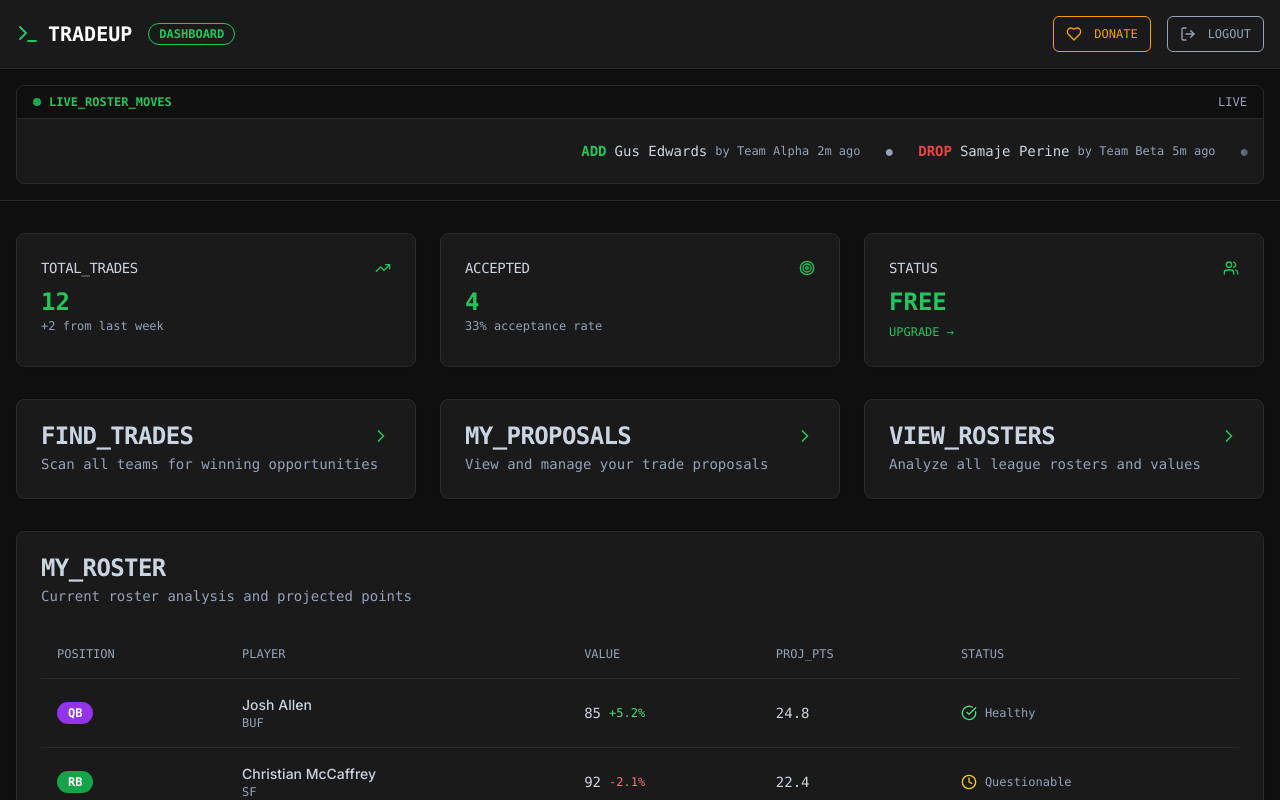
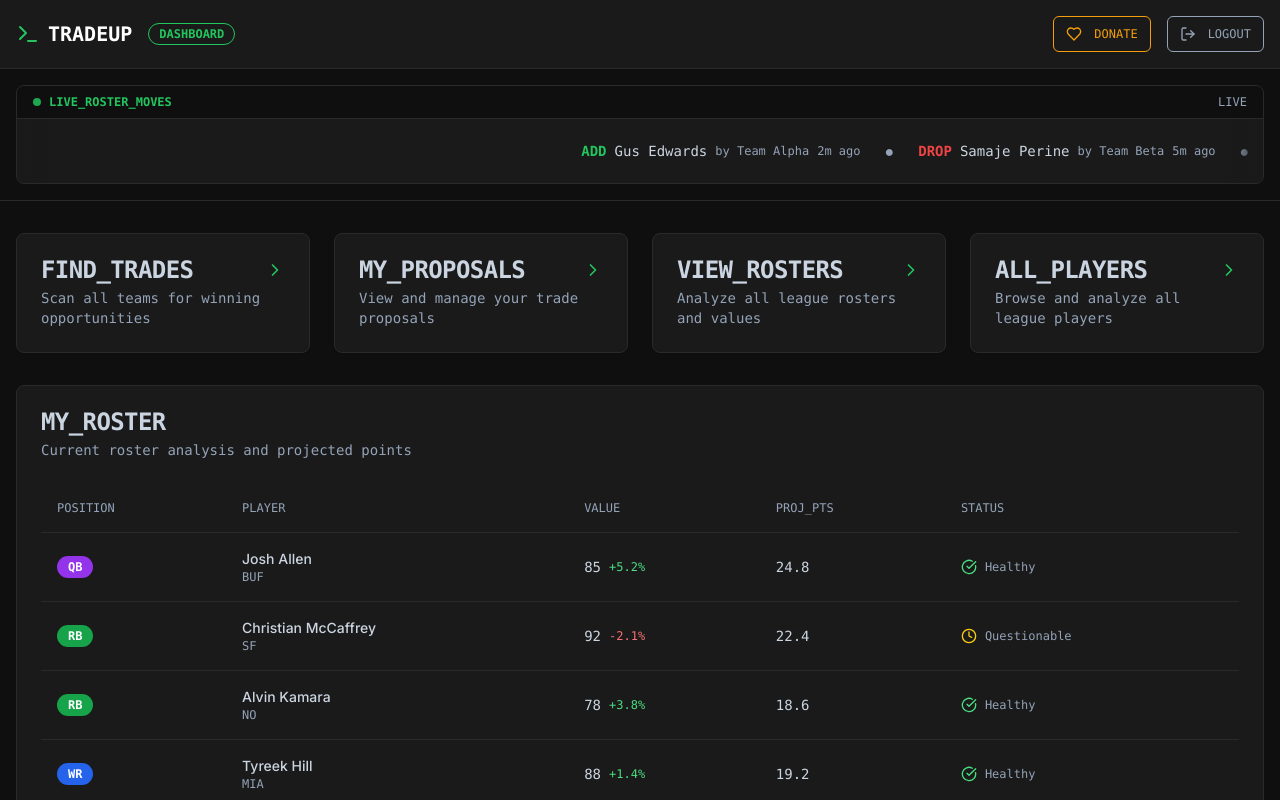
Before and after one commit to TheColorPlum/fantasy-quant-app, a Next.js app: page /dashboard in a window 1280 px wide. Shown: the top 800 px of the page. Built offline with nearby package versions, Linux system fonts and the light colour scheme.

Commit message:
feat: restore clean dashboard design with main CTAs
Remove irrelevant stats and add four main CTAs.

#VERCEL_SKIP

Co-authored-by: Pelumi Odimayo <19821872+TheColorPlum@users.noreply.github.com>

```diff
--- a/app/dashboard/page.tsx
+++ b/app/dashboard/page.tsx
@@ -25,12 +25,6 @@ interface Player {
   status: 'healthy' | 'questionable' | 'doubtful' | 'out'
 }
 
-interface DashboardStats {
-  totalTrades: number
-  acceptedTrades: number
-  isPremium: boolean
-}
-
 const mockRoster: Player[] = [
   { id: '1', name: 'Josh Allen', position: 'QB', team: 'BUF', value: 85, trend: 5.2, projectedPoints: 24.8, status: 'healthy' },
   { id: '2', name: 'Christian McCaffrey', position: 'RB', team: 'SF', value: 92, trend: -2.1, projectedPoints: 22.4, status: 'questionable' },
@@ -44,26 +38,10 @@ const mockRoster: Player[] = [
 ]
 
 export default function DashboardPage() {
-  const [stats, setStats] = useState<DashboardStats>({
-    totalTrades: 0,
-    acceptedTrades: 0,
-    isPremium: false
-  })
   const [showDonateModal, setShowDonateModal] = useState(false)
   const router = useRouter()
 
   useEffect(() => {
-    // Simulate loading dashboard stats
-    const loadStats = async () => {
-      // Mock API call
-      await new Promise(resolve => setTimeout(resolve, 1000))
-      setStats({
-        totalTrades: 12,
-        acceptedTrades: 4,
-        isPremium: false
-      })
-    }
-    loadStats()
   }, [])
 
   const handleLogout = async () => {
@@ -144,52 +122,8 @@ export default function DashboardPage() {
       </div>
 
       <div className="container mx-auto px-4 py-8">
-        {/* Stats Grid */}
-        <div className="grid grid-cols-1 md:grid-cols-3 gap-6 mb-8">
-          <Card className="bg-[#1a1a1a] border-[#2a2a2a]">
-            <CardHeader className="flex flex-row items-center justify-between space-y-0 pb-2">
-              <CardTitle className="text-sm font-medium text-[#cbd5e1] font-mono">TOTAL_TRADES</CardTitle>
-              <TrendingUp className="h-4 w-4 text-[#22c55e]" />
-            </CardHeader>
-            <CardContent>
-              <div className="text-2xl font-bold text-[#22c55e] font-mono">{stats.totalTrades}</div>
-              <p className="text-xs text-[#94a3b8] font-mono">+2 from last week</p>
-            </CardContent>
-          </Card>
-
-          <Card className="bg-[#1a1a1a] border-[#2a2a2a]">
-            <CardHeader className="flex flex-row items-center justify-between space-y-0 pb-2">
-              <CardTitle className="text-sm font-medium text-[#cbd5e1] font-mono">ACCEPTED</CardTitle>
-              <Target className="h-4 w-4 text-[#22c55e]" />
-            </CardHeader>
-            <CardContent>
-              <div className="text-2xl font-bold text-[#22c55e] font-mono">{stats.acceptedTrades}</div>
-              <p className="text-xs text-[#94a3b8] font-mono">33% acceptance rate</p>
-            </CardContent>
-          </Card>
-
-          <Card className="bg-[#1a1a1a] border-[#2a2a2a]">
-            <CardHeader className="flex flex-row items-center justify-between space-y-0 pb-2">
-              <CardTitle className="text-sm font-medium text-[#cbd5e1] font-mono">STATUS</CardTitle>
-              <Users className="h-4 w-4 text-[#22c55e]" />
-            </CardHeader>
-            <CardContent>
-              <div className="text-2xl font-bold text-[#22c55e] font-mono">
-                {stats.isPremium ? "PRO" : "FREE"}
-              </div>
-              {!stats.isPremium && (
-                <Link href="/upgrade">
-                  <Button variant="link" className="text-xs text-[#22c55e] p-0 h-auto font-mono">
-                    UPGRADE →
-                  </Button>
-                </Link>
-              )}
-            </CardContent>
-          </Card>
-        </div>
-
         {/* Quick Actions */}
-        <div className="grid grid-cols-1 md:grid-cols-3 gap-6 mb-8">
+        <div className="grid grid-cols-1 md:grid-cols-2 lg:grid-cols-4 gap-6 mb-8">
           <Link href="/trades">
             <Card className="bg-[#1a1a1a] border-[#2a2a2a] hover:border-[#22c55e] transition-colors cursor-pointer">
               <CardHeader>
@@ -227,6 +161,20 @@ export default function DashboardPage() {
                 </CardTitle>
                 <CardDescription className="text-[#94a3b8] font-mono text-sm">
                   Analyze all league rosters and values
+                </CardDescription>
+              </CardHeader>
+            </Card>
+          </Link>
+
+          <Link href="/players">
+            <Card className="bg-[#1a1a1a] border-[#2a2a2a] hover:border-[#22c55e] transition-colors cursor-pointer">
+              <CardHeader>
+                <CardTitle className="flex items-center justify-between text-[#cbd5e1] font-mono">
+                  ALL_PLAYERS
+                  <ChevronRight className="h-5 w-5 text-[#22c55e]" />
+                </CardTitle>
+                <CardDescription className="text-[#94a3b8] font-mono text-sm">
+                  Browse and analyze all league players
                 </CardDescription>
               </CardHeader>
             </Card>
```
